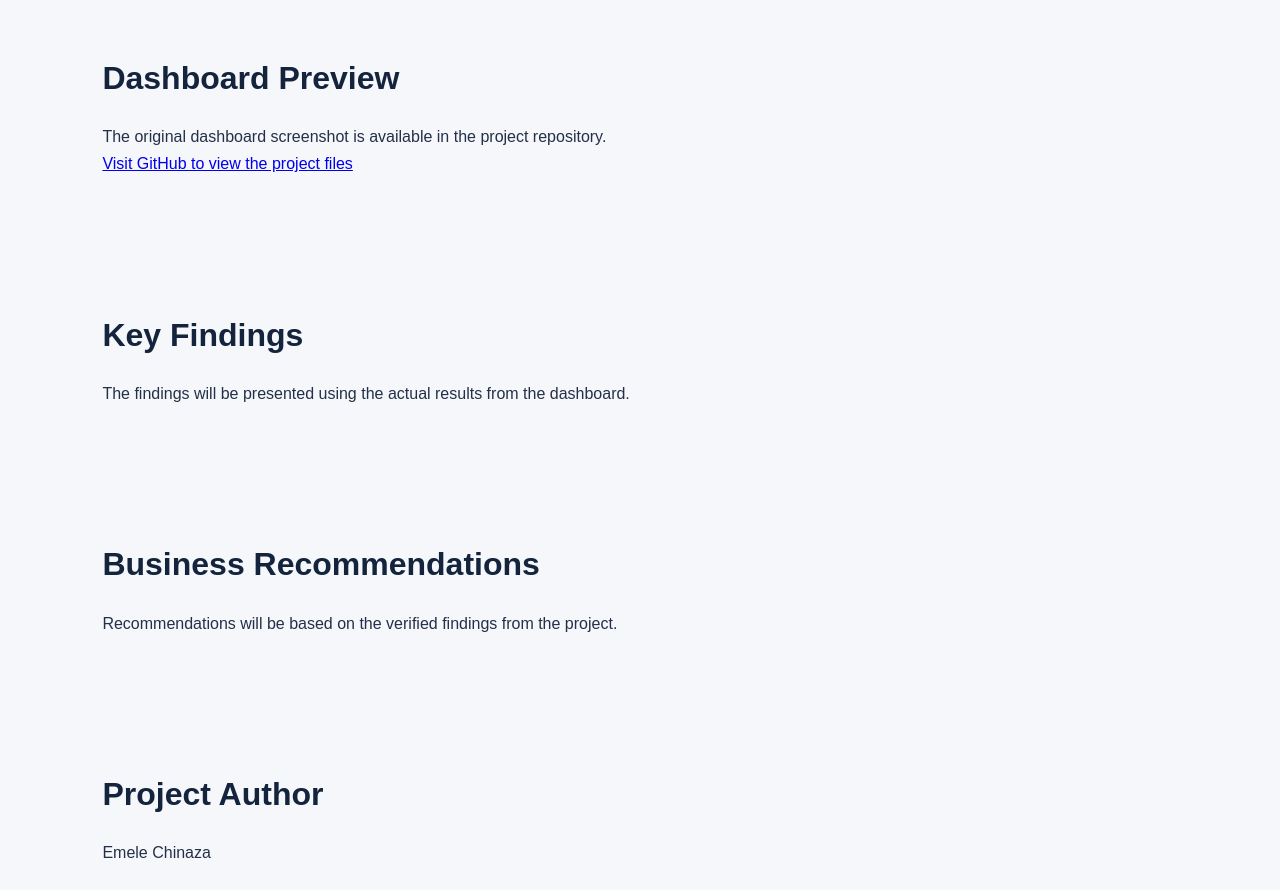
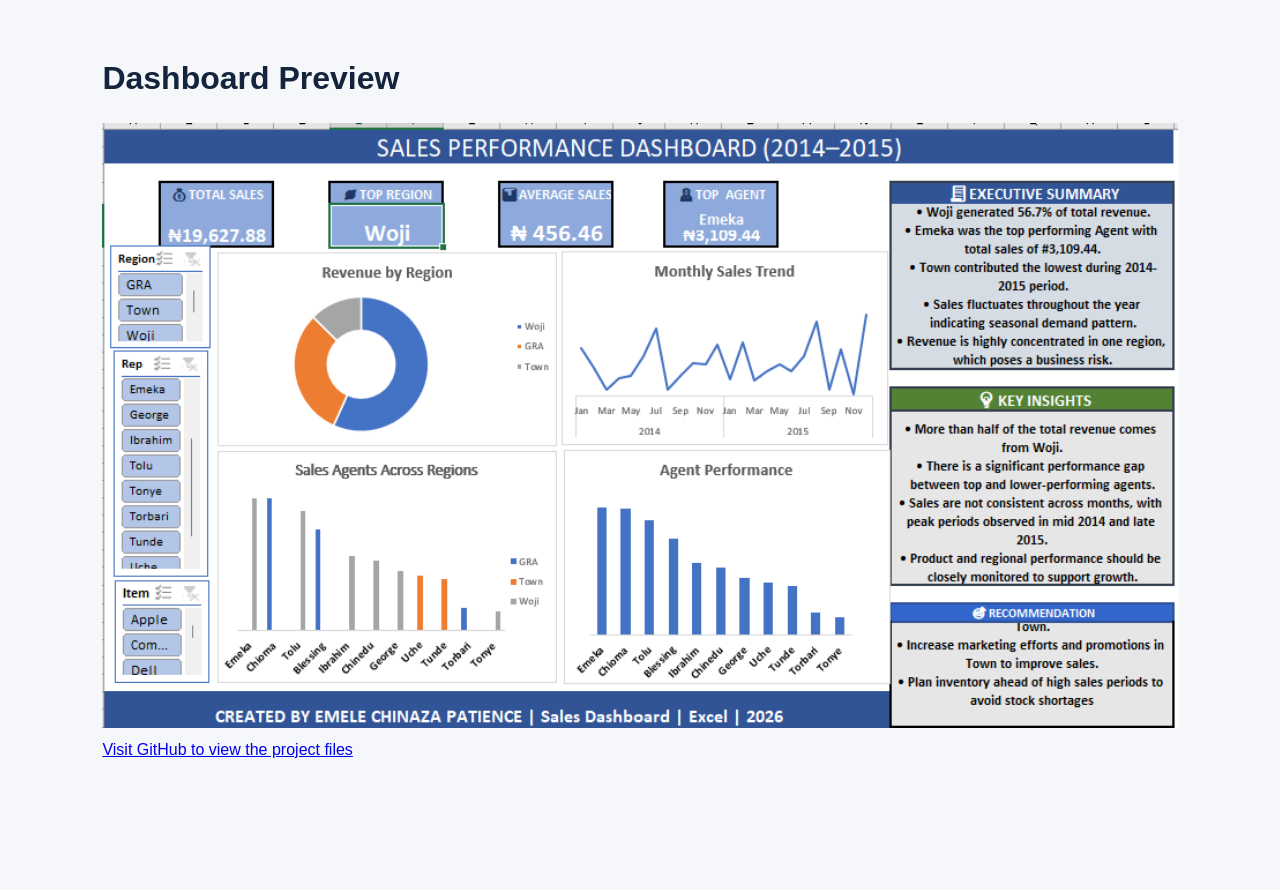
Before and after one commit to emelechinaza33-creator/chinaza-data-analytics-portfolio, a plain HTML site: page project-sales-performance.html in a window 1280 px wide. Shown: the part 1080-1970 px from the top of the page. Drawn offline with Linux system fonts and the light colour scheme.

Commit message:
Update project-sales-performance.html

```diff
--- a/project-sales-performance.html
+++ b/project-sales-performance.html
@@ -43,8 +43,7 @@
     <section>
       <h2>Dashboard Preview</h2>
       <p>
-        The original dashboard screenshot is available in the
-        project repository.
+        <img src="Screenshot 2026-07-04 185608.png" alt="Sales Performance Dashboard" width="100%">
       </p>
       <p>
         <a href="https://github.com/">Visit GitHub to view the project files</a>
```
